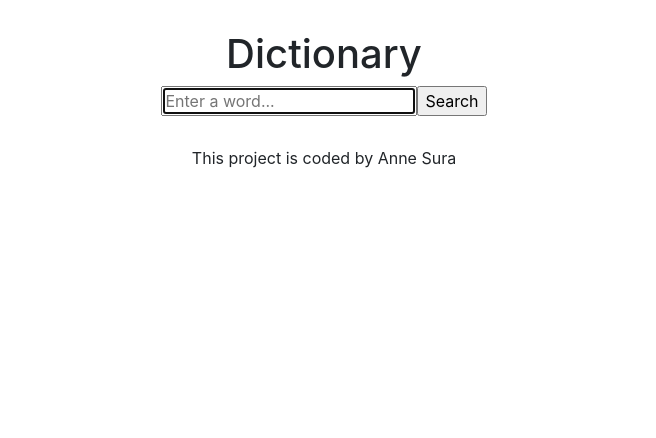
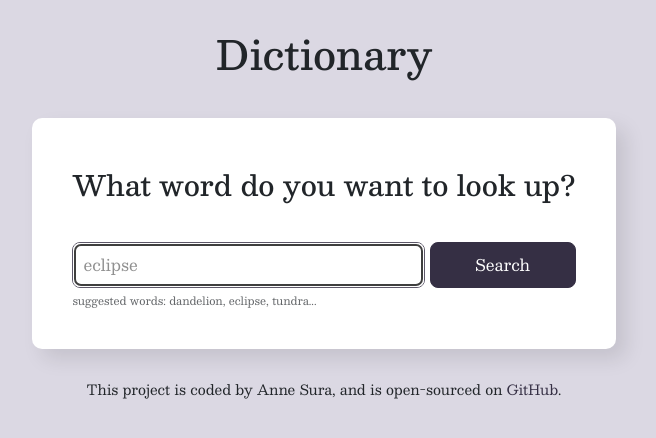
Before and after one commit to annesura/react-dictionary-project, a React (Create React App) app: page / in a window 1280 px wide. Shown: the top 438 px of the page, without its empty margins (316-972 px from the left). Built offline with nearby package versions, Linux system fonts and the light colour scheme; no server answers.

Commit message:
Styled application
Added link to footer

```diff
--- a/public/index.html
+++ b/public/index.html
@@ -16,6 +16,9 @@
       user's mobile device or desktop. See https://developers.google.com/web/fundamentals/web-app-manifest/
     -->
     <link rel="manifest" href="%PUBLIC_URL%/manifest.json" />
+    <link rel="preconnect" href="https://fonts.googleapis.com">
+    <link rel="preconnect" href="https://fonts.gstatic.com" crossorigin>
+    <link href="https://fonts.googleapis.com/css2?family=Besley:ital,wght@0,400..900;1,400..900&display=swap" rel="stylesheet">
     <!--
       Notice the use of %PUBLIC_URL% in the tags above.
       It will be replaced with the URL of the `public` folder during the build.
--- a/src/App.css
+++ b/src/App.css
@@ -5,3 +5,24 @@
 .App header {
   margin: 30px;
 }
+
+h1 {
+  margin-bottom: 40px;
+}
+
+body {
+  background: #dbd8e3;
+  max-width: fit-content;
+  margin: 0 auto;
+  font-family: "Besley", serif;
+}
+
+.App a {
+  text-decoration: none;
+  color: #352f44;
+}
+
+.App footer {
+  margin: 25px 0;
+  font-size: 14px;
+}
--- a/src/App.js
+++ b/src/App.js
@@ -7,9 +7,9 @@ export default function App() {
       <div className="container">
       <header className="App-header">
         <h1>Dictionary</h1>
-        <Dictionary />
+        <Dictionary defaultKeyword="eclipse" />
       </header>
-      <footer>This project is coded by Anne Sura</footer>
+      <footer>This project is coded by Anne Sura, and is open-sourced on <a href="https://github.com/annesura/react-dictionary-project" target="_blank" rel="noreferrer" >GitHub</a>.</footer>
       </div>
     </div>
   );
--- a/src/Dictionary.css
+++ b/src/Dictionary.css
@@ -0,0 +1,38 @@
+.Dictionary h1 {
+    font-size: 28px;
+    padding-top: 10px;
+}
+
+.Dictionary section {
+    background: #fff;
+    padding: 40px;
+    border-radius: 10px;
+    margin: 20px;
+    box-shadow: 10px 10px 20px rgba(0, 0, 0, 0.1);
+    text-align: start;
+}
+
+.Dictionary input {
+    border-radius: 8px;
+    padding: 10px;
+    border: 1px solid #352f44;
+}
+
+.SearchBar {
+    width: 70%;
+    opacity: 0.8;
+}
+
+.SearchButton {
+    width: 29%;
+    margin-left: 5px;
+    background-color: #352f44;
+    color: #fff;
+}
+
+.Dictionary .hint {
+    font-size: 11px;
+    margin-top: 5px;
+    text-align: start;
+    opacity: 0.7;
+}
--- a/src/Dictionary.js
+++ b/src/Dictionary.js
@@ -3,36 +3,58 @@ import axios from "axios";
 import Results from "./Results.js";
 import "./Dictionary.css";
 
-export default function Dictionary() {
-    let [word, getWord] = useState("");
+export default function Dictionary(props) {
+    let [word, getWord] = useState(props.defaultKeyword);
     let [results, getResults] = useState(null);
+    let [loaded, setLoaded] = useState(false);
 
     function handleResponse(response) {
         getResults(response.data);
     }
 
-    function search(event){
-        event.preventDefault();
-        alert(`Searching for the definition of ${word}...`);
-
+    function search() {
         let apiKey = "0cca9cddf1f4t4bb307e8bfo1fa213f2";
         let apiUrl = `https://api.shecodes.io/dictionary/v1/define?word=${word}&key=${apiKey}`
         axios.get(apiUrl).then(handleResponse);
+    }
+
+    function handleSubmit(event){
+        event.preventDefault();
+        search();
     }
 
     function handleWordChange(event) {
         getWord(event.target.value);
     }
 
+    function load() {
+        setLoaded(true);
+        search();
 
+    }
 
+    if (loaded) {
         return (
             <div className="Dictionary">
-            <form onSubmit={search}>
-                <input type="search" autoFocus={true} placeholder="Enter a word..." onChange={handleWordChange} />
-                <input type="submit" value="Search" />
+                <section>
+                    <h1>
+                        What word do you want to look up?
+                    </h1>
+                <form onSubmit={handleSubmit}>
+                    <input type="search" autoFocus={true} placeholder={props.defaultKeyword} onChange={handleWordChange} className="SearchBar" />
+                    <input type="submit" value="Search" className="SearchButton" />
                 </form>
+                <div className="hint">
+                    suggested words: dandelion, eclipse, tundra...
+                </div>
+                </section>
                 <Results results={results} />
             </div>
         )
+    } else {
+        load();
+        return "Loading..."
     }
+
+
+}
--- /dev/null
+++ b/src/Meaning.css
@@ -0,0 +1,14 @@
+.Meaning h3 {
+    font-size: 26px;
+    line-height: 1.5;
+}
+
+.Meaning p {
+    font-size: 20px;
+}
+
+.Meaning .example {
+    font-size: 16px;
+    font-style: italic;
+    opacity: 0.7;
+}
--- a/src/Meaning.js
+++ b/src/Meaning.js
@@ -1,13 +1,13 @@
 import React from "react";
 import Synonyms from "./Synonyms";
+import "./Meaning.css";
 
 export default function Meaning(props) {
     return (
         <div className="Meaning">
             <h3>{props.meaning.partOfSpeech}</h3>
-            <p>{props.meaning.definition}
-            </p>
-            <br />
+            <p>{props.meaning.definition}</p>
+            <p className="example">{props.meaning.example}</p>
             <Synonyms synonyms={props.meaning.synonyms} />
         </div>
     )
--- /dev/null
+++ b/src/Results.css
@@ -0,0 +1,11 @@
+.Results h2 {
+    font-size: 48px;
+    line-height: 1.5;
+}
+
+.Results h4 {
+    font-size: 18px;
+    font-weight: 400;
+    font-style: italic;
+    opacity: 0.7;
+}
--- a/src/Results.js
+++ b/src/Results.js
@@ -1,5 +1,6 @@
 import React from "react";
 import Meaning from "./Meaning.js";
+import "./Results.css";
 
 export default function Results(props) {
     console.log(props.results);
@@ -7,11 +8,15 @@ export default function Results(props) {
     if (props.results) {
         return (
             <div className="Results">
+                <section>
                 <h2>{props.results.word}</h2>
                 <h4>{props.results.phonetic}</h4>
+                </section>
                 {props.results.meanings.map(function (meaning, index) {
                     return (<div key={index}>
+                        <section>
                         <Meaning meaning={meaning} />
+                        </section>
                     </div>)
                 })}
                 </div>
--- /dev/null
+++ b/src/Synonyms.css
@@ -0,0 +1,12 @@
+
+.Synonyms ul {
+    margin: 0;
+    padding: 0;
+}
+
+.Synonyms li {
+    list-style-type: none;
+    display: inline-block;
+    font-size: 14px;
+    padding: 10px 10px 0 0;
+}
--- a/src/Synonyms.js
+++ b/src/Synonyms.js
@@ -1,13 +1,16 @@
 import React from "react";
+import "./Synonyms.css";
 
 export default function Synonyms(props) {
 
     if (props.synonyms) {
         return (
             <div className="Synonyms">
-            {props.synonyms.map(function (synonym, index) {
-                return <div key={index}>{synonym}</div>;
-            })}
+                <ul>
+                {props.synonyms.map(function (synonym, index) {
+                    return <li key={index}>{synonym}</li>;
+                })}
+                </ul>
             </div>
         );
     } else {
```
Lines whose indentation alone changed are shown as unchanged.
